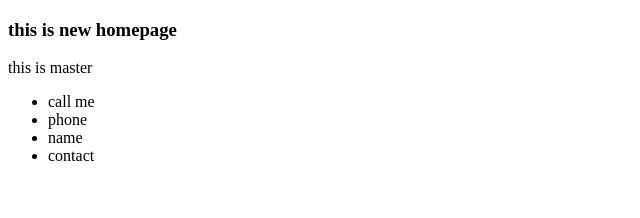
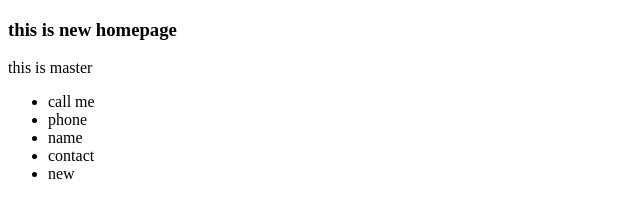
Before and after one commit to steven31518/project100, a plain HTML site: page index.html in a window 1280 px wide. Shown: the full height of the page, 0-640 px from the left. Drawn offline with Linux system fonts and the light colour scheme.

Commit message:
add new list

```diff
--- a/index.html
+++ b/index.html
@@ -14,6 +14,7 @@
       <li>phone</li>
       <li>name</li>
       <li>contact</li>
+      <li>new</li>
     </ul>
   </body>
 </html>
```
